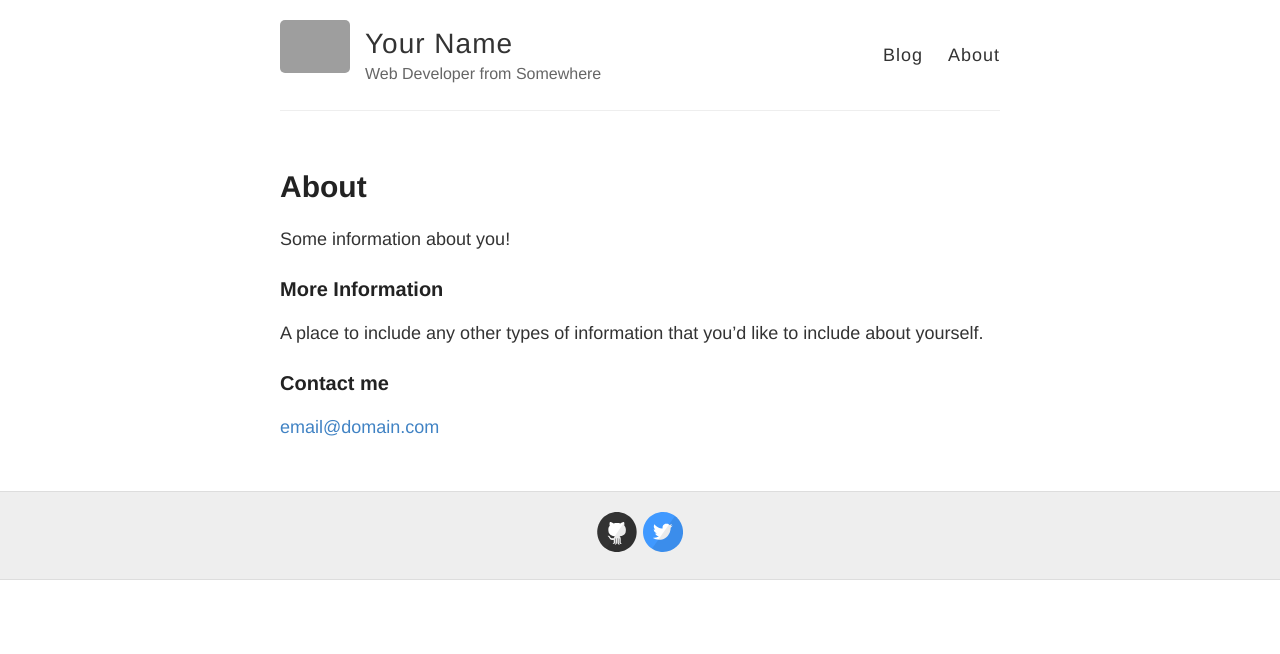
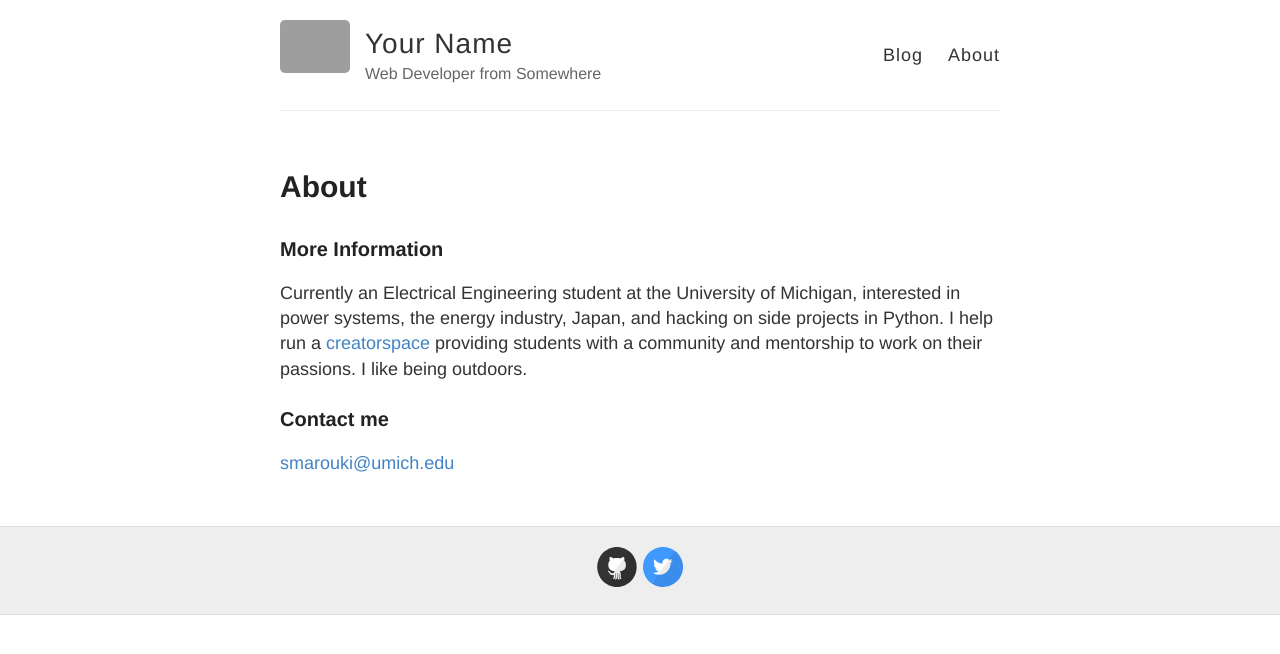
Before and after one commit to smaroukis/smaroukis.github.io, a Jekyll site: the page built from about.md, in a window 1280 px wide. Shown: the top 654 px of the page. Built offline with Jekyll 4.4.1, drawn with Linux system fonts in a browser that asks for light colours; grey boxes are pictures that could not be loaded.

Commit message:
about updated

```diff
--- a/about.md
+++ b/about.md
@@ -4,12 +4,11 @@ title: About
 permalink: /about/
 ---
 
-Some information about you!
 
 ### More Information
 
-A place to include any other types of information that you'd like to include about yourself.
+Currently an Electrical Engineering student at the University of Michigan, interested in power systems, the energy industry, Japan, and hacking on side projects in Python. I help run a [creatorspace](href:creatorspace.co) providing students with a community and mentorship to work on their passions. I like being outdoors.
 
 ### Contact me
 
-[email@domain.com](mailto:email@domain.com)
+[smarouki@umich.edu](mailto:smarouki@umich.edu)
```
